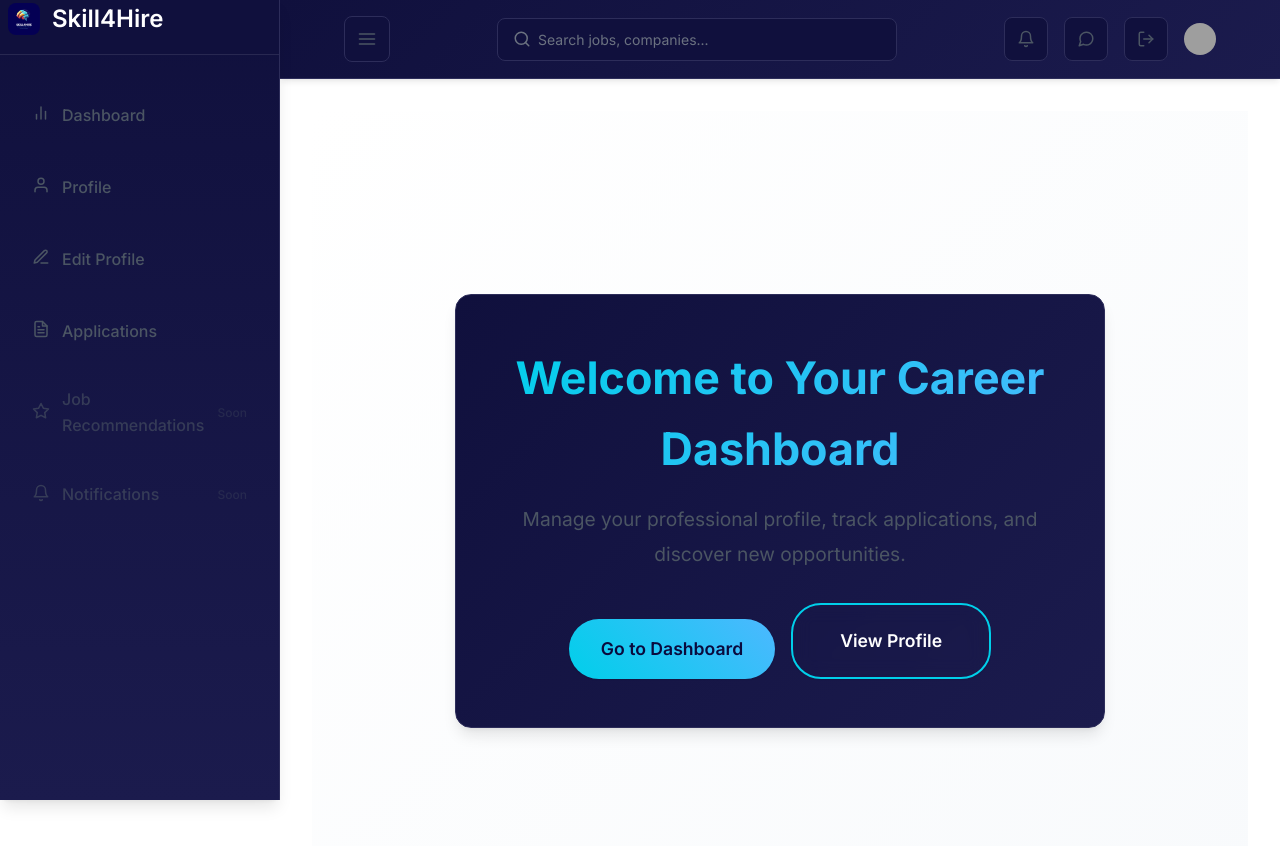
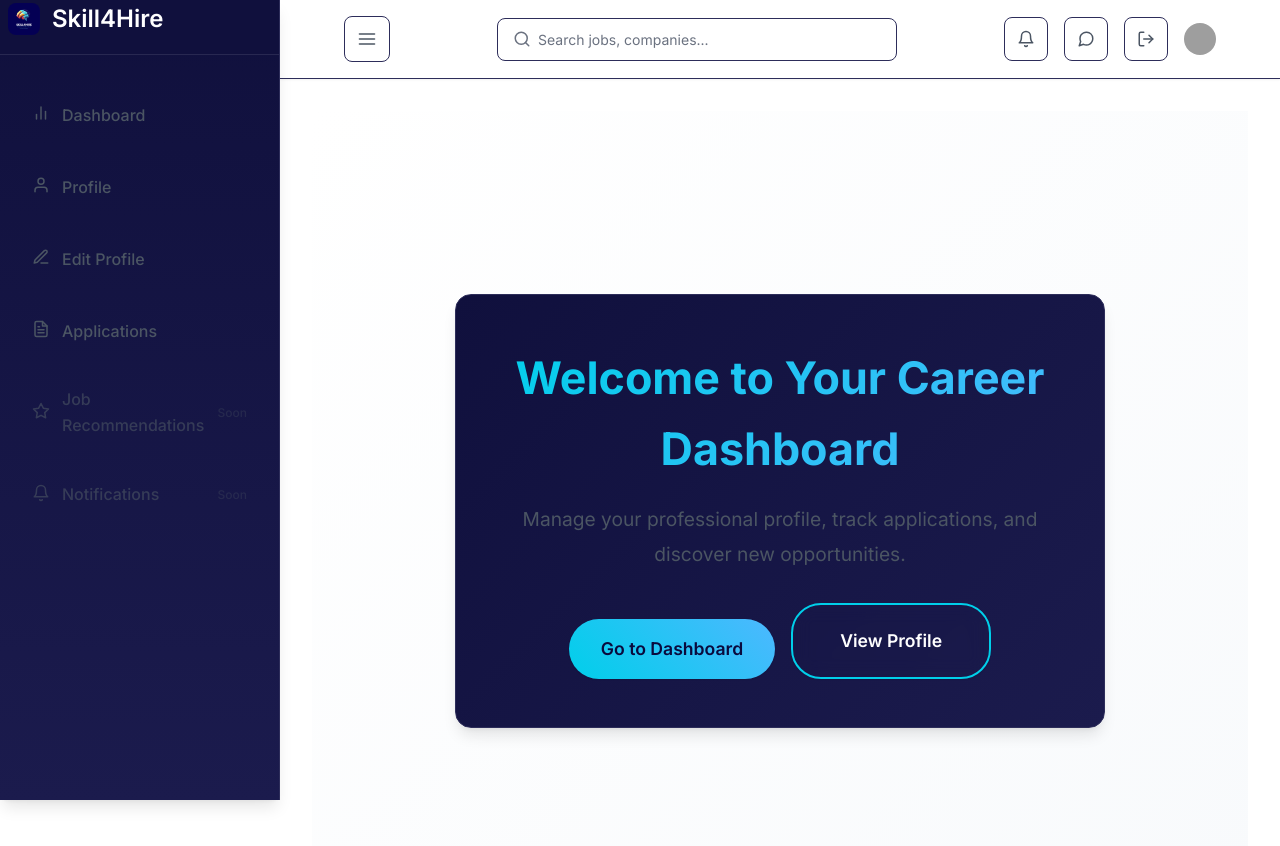
Before and after one commit to s-sandali/Skill4Hire-frontend, a React (Vite) app in the folder Skill4Hire/: page /candidate-home in a window 1280 px wide. Shown: the top 846 px of the page. Built offline with nearby package versions, Linux system fonts and the light colour scheme; no server answers; grey boxes are pictures that could not be loaded.

Commit message:
SCRUM-125 color contrast fix

```diff
--- a/Skill4Hire/src/Candidate/components/CandidateHeader.css
+++ b/Skill4Hire/src/Candidate/components/CandidateHeader.css
@@ -1,11 +1,10 @@
 /* CandidateHeader Component Styles */
 
 .header {
-  background: linear-gradient(135deg, var(--card-bg) 0%, var(--light-bg) 100%);
+  background: #ffffff; /* clean light header */
   border-bottom: 1px solid var(--divider-border);
   padding: 1rem 2rem;
-  box-shadow: var(--shadow-md);
-  backdrop-filter: blur(20px);
+  box-shadow: var(--shadow-sm);
   position: sticky;
   top: 0;
   z-index: 50;
@@ -38,7 +37,7 @@
   border: 1px solid var(--divider-border);
   border-radius: var(--radius);
   font-size: 0.875rem;
-  background: var(--card-bg);
+  background: #ffffff;
   color: var(--text-primary);
   transition: all 0.3s ease;
   font-family: var(--font-primary);
@@ -64,8 +63,8 @@
 
 .header-btn {
   padding: 0.75rem;
-  border: none;
-  background: var(--card-bg);
+  border: 1px solid var(--divider-border);
+  background: #ffffff;
   border-radius: var(--radius);
   cursor: pointer;
   color: var(--text-secondary);
@@ -73,7 +72,6 @@
   display: flex;
   align-items: center;
   justify-content: center;
-  border: 1px solid var(--divider-border);
 }
 
 .header-btn:hover {
--- a/Skill4Hire/src/Candidate/dashboard.css
+++ b/Skill4Hire/src/Candidate/dashboard.css
@@ -622,7 +622,11 @@
 
 /* Activity list contrast */
 .candidate-dashboard .activity-title { color: var(--text-inverse) !important; }
-.candidate-dashboard .activity-time { color: rgba(255,255,255,0.75) !important; }
+.candidate-dashboard .activity-time { color: rgba(255,255,255,0.85) !important; }
+
+/* Also ensure visibility in the generic dashboard wrapper */
+.dashboard .activity-title { color: #ffffff !important; }
+.dashboard .activity-time { color: rgba(255,255,255,0.85) !important; }
 
 /* Application card contrast */
 .candidate-dashboard .application-card h3 { color: var(--text-primary) !important; }
```
